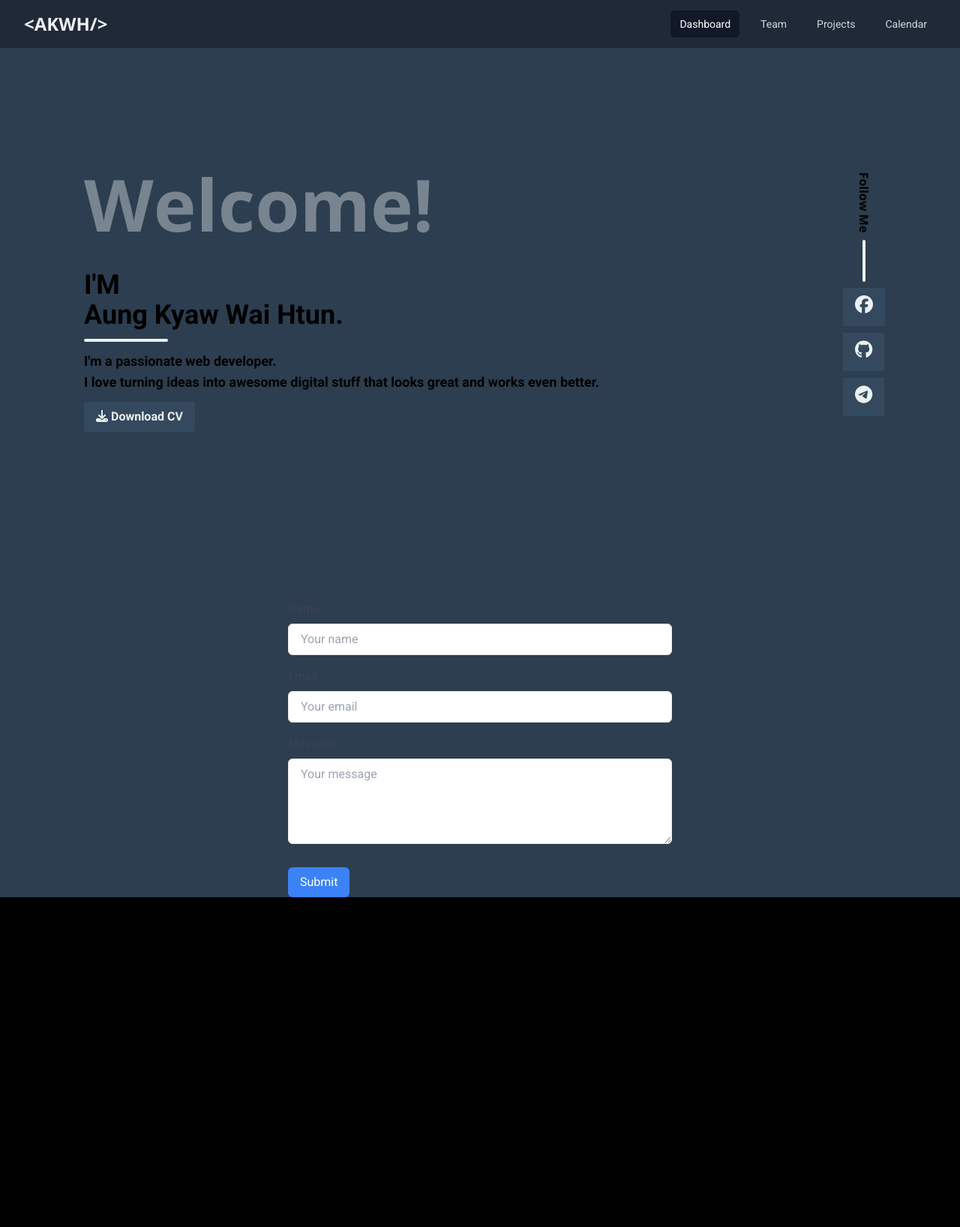
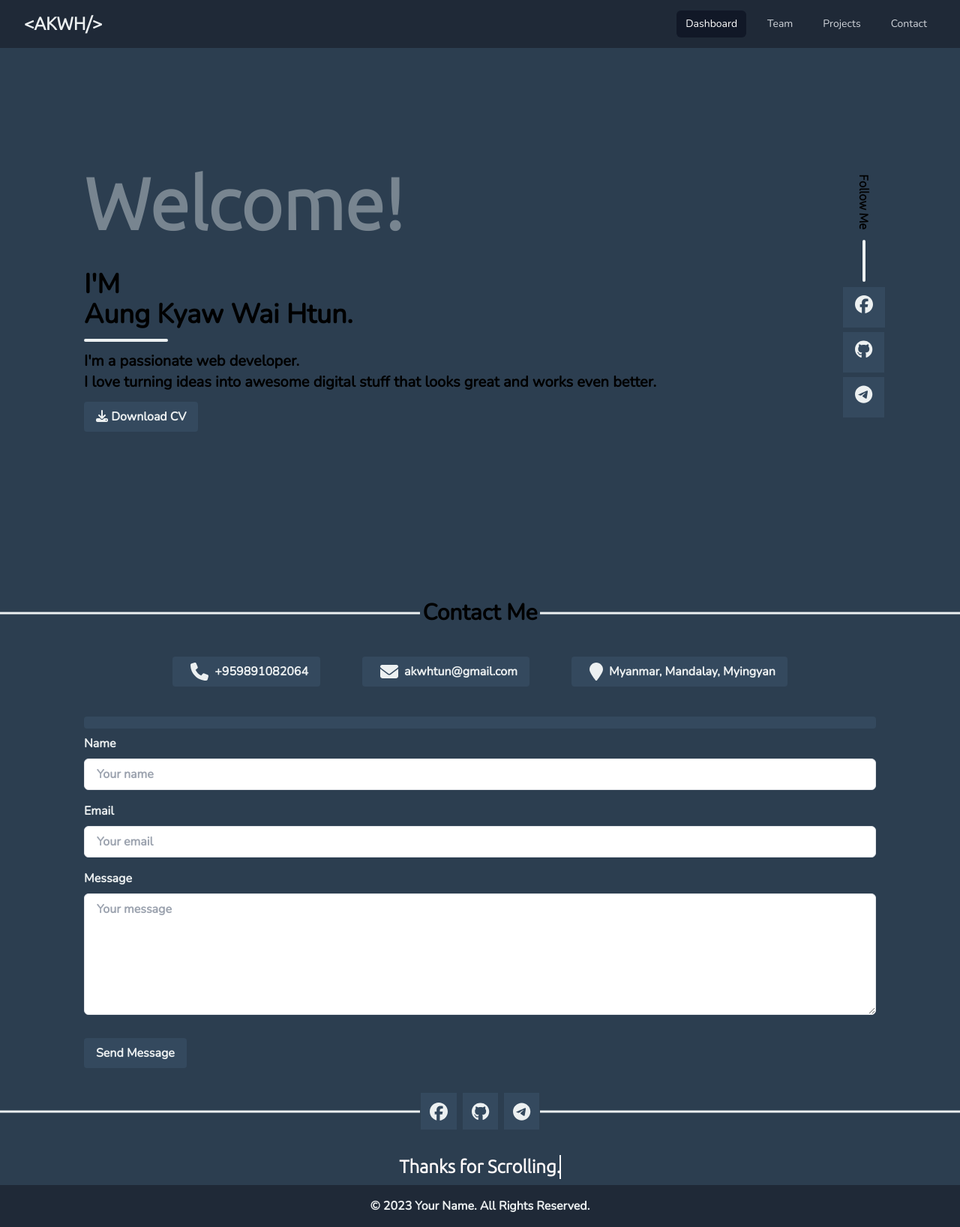
Before and after one commit to akwhtun/React-Portfolio, a React (Create React App) app: page / in a window 1280 px wide. Shown: the whole page at 75% size. Before the commit the page ends 1197 px from the top, so only its background shows below. Built offline with nearby package versions, Linux system fonts and the light colour scheme.

Commit message:
complete contact page

```diff
--- a/package.json
+++ b/package.json
@@ -13,7 +13,9 @@
     "@testing-library/user-event": "^13.5.0",
     "react": "^18.2.0",
     "react-dom": "^18.2.0",
+    "react-router-dom": "^6.21.1",
     "react-scripts": "5.0.1",
+    "react-scroll": "^1.9.0",
     "tailwindcss": "^3.3.6",
     "web-vitals": "^2.1.4"
   },
--- a/public/index.html
+++ b/public/index.html
@@ -26,6 +26,7 @@
     -->
     <link href="https://fonts.googleapis.com/css2?family=Roboto:wght@400;700&display=swap" rel="stylesheet">
     <link href="https://fonts.googleapis.com/css2?family=Open+Sans:wght@400;700&family=Montserrat:wght@400;700&display=swap" rel="stylesheet">
+    <link href="https://fonts.googleapis.com/css2?family=Nunito:wght@200&family=Ubuntu:wght@300&display=swap" rel="stylesheet">
     <title>React App</title>
   </head>
   <body>
--- a/src/App.css
+++ b/src/App.css
@@ -9,3 +9,52 @@ body {
 .icon-large {
     font-size: 24px;
   }
+
+  .line {
+    position: relative;
+    text-align: center;
+    z-index: 20;
+}
+
+.line::before,
+.line::after {
+    content: "";
+    position: absolute;
+    top: 50%;
+    transform: translateY(-50%);
+    height: 3px;
+    background-color: #ecf0f1;
+}
+
+.line::before {
+    left: 0;
+    width: calc(50% - 80px);
+}
+.line::after {
+    right: 0;
+    width: calc(50% - 80px);
+}
+
+.scrolling::before {
+  content: "Thanks for Scrolling.";
+  position: absolute;
+  left: 0;
+  top: 0;
+  width: 100%;
+  height: 100%;
+  color: snow;
+  border-right: 2px solid snow;
+  white-space: nowrap;
+  overflow: hidden;
+  animation: animatedText 4s cubic-bezier(0.175, 0.885, 0.32, 1.275) 15s infinite alternate forwards;
+  /* animation: name duration timing-function delay iteration-count direction fill-mode; */
+}
+
+@keyframes animatedText {
+  0% {
+    width: 0%;
+  }
+  100% {
+    width: 100%;
+  }
+}
--- a/src/App.jsx
+++ b/src/App.jsx
@@ -1,17 +1,20 @@
 import "./App.css";
+import Navbar from "./components/Navbar";
+import Contact from "./components/Contact";
+import { Link } from "react-scroll";
 import { FontAwesomeIcon } from "@fortawesome/react-fontawesome";
 import { faDownload } from "@fortawesome/free-solid-svg-icons";
 import { faFacebook } from "@fortawesome/free-brands-svg-icons";
 import { faGithub } from "@fortawesome/free-brands-svg-icons";
 import { faTelegram } from "@fortawesome/free-brands-svg-icons";
-import Navbar from "./components/Navbar";
+
 function App() {
   return (
-    <div className="bg-darker-grayish-blue font-sans leading-normal tracking-normal">
+    <div className="bg-darker-grayish-blue font-nunito font-extrabold leading-normal tracking-normal">
       <Navbar />
       <section className="h-screen bg-darker-grayish-blue grid md:grid-cols-5 md:grid-rows-1 grid-row-5">
         <div className="md:col-span-4 row-span-4 flex flex-col justify-center items-start  xl:px-28 sm:px-10 px-4">
-          <h1 className="text-8xl text-light-gray text-opacity-40 font-open-sans font-semibold">
+          <h1 className="text-8xl text-light-gray text-opacity-40 font-ubuntu font-semibold">
             Welcome!
           </h1>
           <h2 className="text-4xl font-bold  mt-10">
@@ -19,91 +22,49 @@ function App() {
             Aung Kyaw Wai Htun.
           </h2>
 
-          <p class="border-2 w-28  border-light-gray border-solid rounded-lg my-3"></p>
+          <p className="border-2 w-28  border-light-gray border-solid rounded-lg my-3"></p>
 
-          <p className="text-lg font-semibold">
+          <p className="text-xl font-extrabold">
             I'm a passionate web developer. <br />I love turning ideas into
             awesome digital stuff that looks great and works even better.
           </p>
-          <button class="btn bg-dark-grayish-blue hover:bg-light-hover-gray text-light-gray font-bold py-2 px-4 rounded mt-3">
+          <button className="btn bg-dark-grayish-blue hover:bg-light-hover-gray text-light-gray font-bold py-2 px-4 rounded mt-3">
             <FontAwesomeIcon icon={faDownload} /> Download CV
           </button>
         </div>
         <div className="md:col-span-1 row-span-1 flex md:flex-col md:justify-center sm:justify-start justify-center items-center  gap-x-3  gap-y-11 md:px-0 sm:px-10">
-          <p className="md:rotate-90 font-open-sans font-semibold">Follow Me</p>
+          <p className="md:rotate-90 font-ubuntu font-semibold">Follow Me</p>
           <p class="md:rotate-90 border-2 w-14 border-light-gray border-solid rounded-lg md:mt-5"></p>
           <ul className="list-none flex md:flex-col justify-center item-center gap-y-8 gap-x-4">
             <li>
-              <a href="#" className="btn bg-dark-grayish-blue hover:bg-light-hover-gray text-light-gray font-bold px-4 py-4">
+              <a
+                href="https://github.com/akwhtun"
+                className="btn bg-dark-grayish-blue hover:bg-light-hover-gray text-light-gray font-bold px-4 py-4"
+              >
                 <FontAwesomeIcon icon={faFacebook} className="icon-large" />
               </a>
             </li>
             <li>
-              <a href="#" className="btn bg-dark-grayish-blue hover:bg-light-hover-gray text-light-gray font-bold px-4 py-4">
-                <FontAwesomeIcon icon={faGithub} className="icon-large"/>
+              <a
+                href="https://github.com/akwhtun"
+                className="btn bg-dark-grayish-blue hover:bg-light-hover-gray text-light-gray font-bold px-4 py-4"
+              >
+                <FontAwesomeIcon icon={faGithub} className="icon-large" />
               </a>
             </li>
             <li>
-              <a href="#" className="btn bg-dark-grayish-blue hover:bg-light-hover-gray text-light-gray font-bold px-4 py-4">
-                <FontAwesomeIcon icon={faTelegram} className="icon-large"/>
+              <a
+                href="https://github.com/akwhtun"
+                className="btn bg-dark-grayish-blue hover:bg-light-hover-gray text-light-gray font-bold px-4 py-4"
+              >
+                <FontAwesomeIcon icon={faTelegram} className="icon-large" />
               </a>
             </li>
           </ul>
         </div>
       </section>
 
-      <form action="https://formspree.io/f/xeqyjnpb" method="POST" className="w-full max-w-lg mx-auto">
-      <div className="mb-4">
-        <label htmlFor="name" className="block text-gray-700 font-semibold mb-2">
-          Name
-        </label>
-        <input
-          type="text"
-          id="name"
-          name="name"
-
-          placeholder="Your name"
-          className="w-full px-4 py-2 border rounded-md focus:outline-none focus:border-blue-500"
-          required
-        />
-      </div>
-      <div className="mb-4">
-        <label htmlFor="email" className="block text-gray-700 font-semibold mb-2">
-          Email
-        </label>
-        <input
-          type="email"
-          id="email"
-          name="email"
-
-          placeholder="Your email"
-          className="w-full px-4 py-2 border rounded-md focus:outline-none focus:border-blue-500"
-          required
-        />
-      </div>
-      <div className="mb-6">
-        <label htmlFor="message" className="block text-gray-700 font-semibold mb-2">
-          Message
-        </label>
-        <textarea
-          id="message"
-          name="message"
-
-          placeholder="Your message"
-          rows="4"
-          className="w-full px-4 py-2 border rounded-md focus:outline-none focus:border-blue-500"
-          required
-        ></textarea>
-      </div>
-      <div>
-        <button
-          type="submit"
-          className="bg-blue-500 text-white py-2 px-4 rounded-md hover:bg-blue-600 transition duration-300"
-        >
-          Submit
-        </button>
-      </div>
-    </form>
+      <Contact />
 
       {/* <section class="bg-white py-16">
         <div class="container mx-auto">
@@ -139,9 +100,10 @@ function App() {
         </div>
       </section>
 
-      <footer class="bg-gray-200 text-gray-700 py-4 text-center">
+     */}
+      <footer class="bg-gray-800 text-light-gray py-4 text-center">
         <p>&copy; 2023 Your Name. All Rights Reserved.</p>
-      </footer> */}
+      </footer>
     </div>
   );
 }
--- /dev/null
+++ b/src/components/Contact.jsx
@@ -0,0 +1,182 @@
+import React from "react";
+import { useState } from "react";
+import { useRef } from "react";
+import { FontAwesomeIcon } from "@fortawesome/react-fontawesome";
+import { faPhone } from "@fortawesome/free-solid-svg-icons";
+import { faEnvelope } from "@fortawesome/free-solid-svg-icons";
+import { faMapMarker } from "@fortawesome/free-solid-svg-icons";
+import { faFacebook } from "@fortawesome/free-brands-svg-icons";
+import { faGithub } from "@fortawesome/free-brands-svg-icons";
+import { faTelegram } from "@fortawesome/free-brands-svg-icons";
+export default function Contact() {
+  const [formData, setFormData] = useState({
+    name: "",
+    email: "",
+    message: "",
+  });
+
+  const msgRef = useRef();
+
+  const handleChange = (e) => {
+    const { name, value } = e.target;
+    setFormData({
+      ...formData,
+      [name]: value,
+    });
+  };
+
+  const handleSubmit = async (event) => {
+    event.preventDefault();
+    try {
+      const response = await fetch("https://formspree.io/f/xeqyjnpb", {
+        method: "POST",
+        headers: {
+          "Content-Type": "application/json",
+        },
+        body: JSON.stringify(formData),
+      });
+
+      if (response.ok) {
+        setFormData({
+          name: "",
+          email: "",
+          message: "",
+        });
+        msgRef.current.textContent = "Your message has been successfully sent.";
+      } else {
+        msgRef.current.textContent = "Fail to sent.Try again!";
+      }
+    } catch (error) {
+      msgRef.current.textContent = "Fail to sent. " + error;
+    }
+  };
+
+  return (
+    <div className="" id="contact">
+      <p className="line text-3xl text-black">Contact Me</p>
+
+      <div className="flex md:flex-row flex-col justify-center xl:px-28 sm:px-10 px-4 py-10 gap-y-3 gap-x-14">
+        <a
+          href="tel:+1234567890"
+          className="bg-dark-grayish-blue hover:bg-light-hover-gray text-light-gray font-bold py-2 px-4 rounded inline-flex items-center"
+        >
+          {" "}
+          <FontAwesomeIcon icon={faPhone} className="icon-large px-2" />{" "}
+          +959891082064
+        </a>
+        <a
+          href="mailto:example@gmail.com"
+          className="bg-dark-grayish-blue hover:bg-light-hover-gray text-light-gray font-bold py-2 px-4 rounded inline-flex items-center"
+        >
+          {" "}
+          <FontAwesomeIcon icon={faEnvelope} className="icon-large px-2" />{" "}
+          akwhtun@gmail.com
+        </a>
+        <a
+          href="https://www.google.com/maps?q=21.4745,95.3888"
+          className="bg-dark-grayish-blue hover:bg-light-hover-gray text-light-gray font-bold py-2 px-4 rounded inline-flex items-center"
+        >
+          <FontAwesomeIcon icon={faMapMarker} className="icon-large px-2" />{" "}
+          Myanmar, Mandalay, Myingyan
+        </a>
+      </div>
+      <form className="xl:px-28 sm:px-10 px-4" onSubmit={handleSubmit}>
+        <div
+          className="bg-dark-grayish-blue mb-2 rounded relative"
+          role="alert"
+        >
+          <span ref={msgRef} className="px-4 py-2 block font-bold border-light-hover-gray text-light-gray">
+
+          </span>
+        </div>
+        <div className="mb-4">
+          <label
+            htmlFor="name"
+            className="block text-light-gray font-semibold mb-2"
+          >
+            Name
+          </label>
+          <input
+            type="text"
+            id="name"
+            name="name"
+            value={formData.name}
+            onChange={handleChange}
+            placeholder="Your name"
+            className="w-full px-4 py-2 border rounded-md focus:outline-none focus:border-light-hover-gray"
+            required
+          />
+        </div>
+        <div className="mb-4">
+          <label
+            htmlFor="email"
+            className="block text-light-gray font-semibold mb-2"
+          >
+            Email
+          </label>
+          <input
+            type="email"
+            id="email"
+            name="email"
+            value={formData.email}
+            onChange={handleChange}
+            placeholder="Your email"
+            className="w-full px-4 py-2 border rounded-md focus:outline-none focus:border-light-hover-gray"
+            required
+          />
+        </div>
+        <div className="mb-6">
+          <label
+            htmlFor="message"
+            className="block text-light-gray font-semibold mb-2"
+          >
+            Message
+          </label>
+          <textarea
+            id="message"
+            name="message"
+            value={formData.message}
+            onChange={handleChange}
+            placeholder="Your message"
+            rows="6"
+            className="w-full px-4 py-2 border rounded-md focus:outline-none focus:border-light-hover-gray"
+            required
+          ></textarea>
+        </div>
+        <div>
+          <button
+            type="submit"
+            className="btn bg-dark-grayish-blue hover:bg-light-hover-gray text-light-gray font-bold py-2 px-4 rounded transition duration-300"
+          >
+            Send Message
+          </button>
+        </div>
+      </form>
+      <div className="line text-3xl text-black py-10">
+        <a
+          href="https://"
+          className="btn bg-dark-grayish-blue hover:bg-light-hover-gray text-light-gray font-bold px-3 py-1"
+        >
+          <FontAwesomeIcon icon={faFacebook} className="icon-large" />
+        </a>
+        <a
+          href="https://"
+          className="btn bg-dark-grayish-blue hover:bg-light-hover-gray text-light-gray font-bold px-3 py-1 mx-2"
+        >
+          <FontAwesomeIcon icon={faGithub} className="icon-large" />
+        </a>
+        <a
+          href="https://"
+          className="btn bg-dark-grayish-blue hover:bg-light-hover-gray text-light-gray font-bold px-3 py-1"
+        >
+          <FontAwesomeIcon icon={faTelegram} className="icon-large" />
+        </a>
+      </div>
+      <div className="flex justify-center pb-2">
+        <p className="text-2xl text-darker-grayish-blue relative font-ubuntu scrolling">
+          Thanks for Scrolling.
+        </p>
+      </div>
+    </div>
+  );
+}
--- a/src/components/Navbar.jsx
+++ b/src/components/Navbar.jsx
@@ -1,5 +1,6 @@
 import React from "react";
 import { useState } from "react";
+import { Link as ScrollLink } from "react-scroll";
 
 export default function Navbar() {
   const [mobileMenu, setMobileMenu] = useState(false);
@@ -8,7 +9,7 @@ export default function Navbar() {
     setMobileMenu((pre) => !pre);
   };
   return (
-    <nav className="bg-gray-800 fixed top-0 left-0 w-screen">
+    <nav className="bg-gray-800 fixed top-0 left-0 w-screen" style={{zIndex:10000}}>
       <div className="mx-auto max-w-7xl px-2 sm:px-6 lg:px-8">
         <div className="relative flex h-16 items-center justify-between">
           <div className="absolute inset-y-0 left-0 flex items-center sm:hidden">
@@ -53,38 +54,50 @@ export default function Navbar() {
             </button>
           </div>
           <div className="flex flex-1 items-center justify-end sm:items-stretch sm:justify-start">
-            <div className="flex flex-shrink-0 items-center pr-5 text-light-gray font-open-sans font-semibold text-2xl">
+            <div className="flex flex-shrink-0 items-center pr-5 text-light-gray font-ubuntu font-semibold text-2xl">
               &lt;AKWH/&gt;
             </div>
           </div>
           <div className="absolute inset-y-0 right-0 flex items-center pr-2 sm:static sm:inset-auto sm:ml-6 sm:pr-0">
             <div className="hidden sm:ml-6 sm:block">
               <div className="flex space-x-4">
-                <a
-                  href="#"
+                <ScrollLink
+                 to="#"
+                  spy={true}
+                  smooth={true}
+                  duration={500}
                   className="bg-gray-900 text-white rounded-md px-3 py-2 text-sm font-medium"
                   aria-current="page"
                 >
                   Dashboard
-                </a>
-                <a
-                  href="#"
+                </ScrollLink>
+                <ScrollLink
+                 to="#"
+                  spy={true}
+                  smooth={true}
+                  duration={500}
                   className="text-gray-300 hover:bg-gray-700 hover:text-white rounded-md px-3 py-2 text-sm font-medium"
                 >
                   Team
-                </a>
-                <a
-                  href="#"
+                </ScrollLink>
+                <ScrollLink
+                 to="#"
+                  spy={true}
+                  smooth={true}
+                  duration={500}
                   className="text-gray-300 hover:bg-gray-700 hover:text-white rounded-md px-3 py-2 text-sm font-medium"
                 >
                   Projects
-                </a>
-                <a
-                  href="#"
+                </ScrollLink>
+                <ScrollLink
+                   to="contact"
+                   spy={true}
+                   smooth={true}
+                   duration={500}
                   className="text-gray-300 hover:bg-gray-700 hover:text-white rounded-md px-3 py-2 text-sm font-medium"
                 >
-                  Calendar
-                </a>
+                  Contact
+                </ScrollLink>
               </div>
             </div>
           </div>
@@ -93,31 +106,43 @@ export default function Navbar() {
 
       <div className={`sm:hidden ${mobileMenu ? "" : "hidden"}`}>
         <div className="space-y-1 px-2 pb-3 pt-2">
-          <a
-            href="#"
+          <ScrollLink
+            to="#"
+            spy={true}
+            smooth={true}
+            duration={500}
             className="bg-gray-900 text-white block rounded-md px-3 py-2 text-base font-medium"
             aria-current="page"
           >
             Dashboard
-          </a>
-          <a
-            href="#"
+          </ScrollLink>
+          <ScrollLink
+             to="#"
+             spy={true}
+             smooth={true}
+             duration={500}
             className="text-gray-300 hover:bg-gray-700 hover:text-white block rounded-md px-3 py-2 text-base font-medium"
           >
             Team
-          </a>
-          <a
-            href="#"
+          </ScrollLink>
+          <ScrollLink
+            to="#"
+            spy={true}
+            smooth={true}
+            duration={500}
             className="text-gray-300 hover:bg-gray-700 hover:text-white block rounded-md px-3 py-2 text-base font-medium"
           >
             Projects
-          </a>
-          <a
-            href="#"
+          </ScrollLink>
+          <ScrollLink
+            to="#"
+            spy={true}
+            smooth={true}
+            duration={500}
             className="text-gray-300 hover:bg-gray-700 hover:text-white block rounded-md px-3 py-2 text-base font-medium"
           >
-            Calendar
-          </a>
+            Contact
+          </ScrollLink>
         </div>
       </div>
     </nav>
--- a/tailwind.config.js
+++ b/tailwind.config.js
@@ -6,6 +6,8 @@ module.exports = {
       sans: ['Roboto', 'sans-serif'],
       'open-sans': ['Open Sans', 'sans-serif'],
       'montserrat': ['Montserrat', 'sans-serif'],
+      'nunito': ['Nunito', 'sans-serif'],
+      'ubuntu': ['Ubuntu', 'sans-serif'],
     },
     extend: {
       colors: {
```
Also changed, not shown: 1 other file (tests, documents, lock files or other folders).
